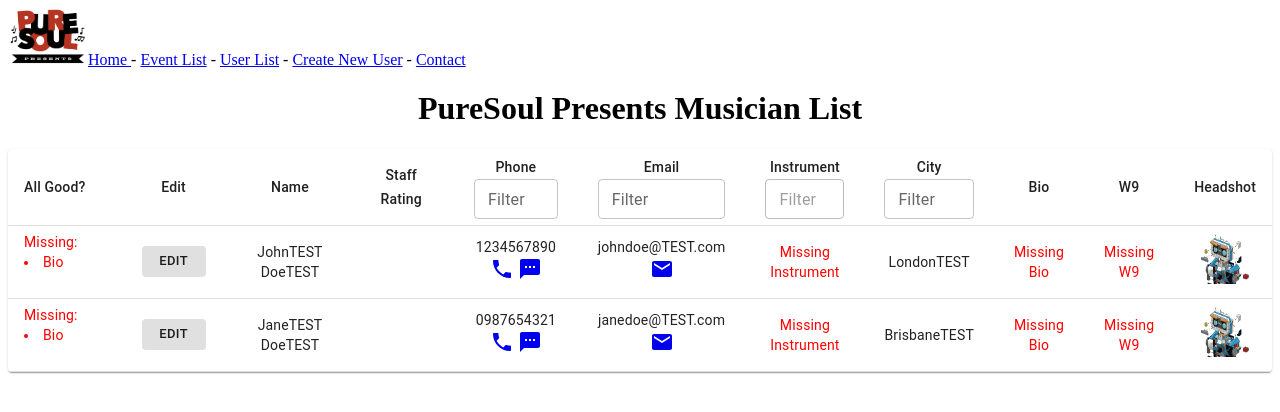
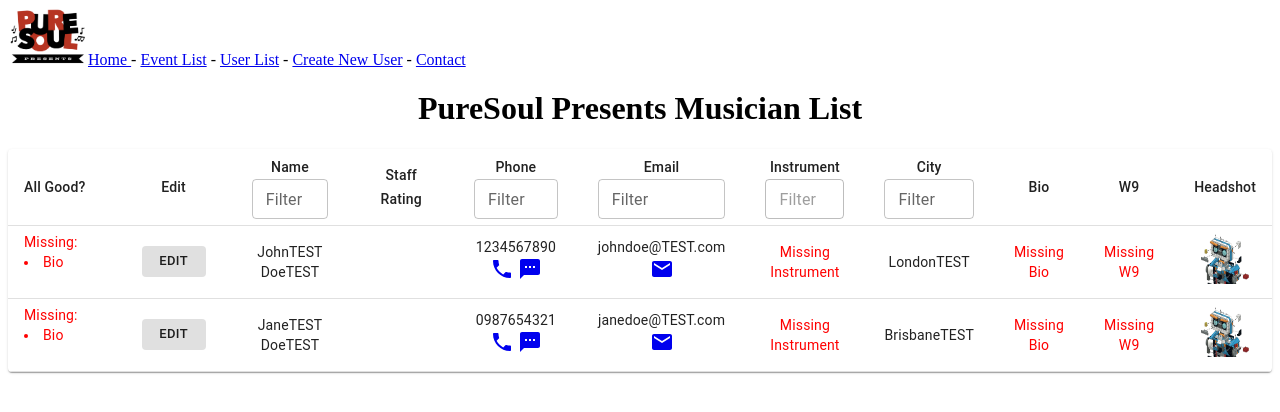
Before and after one commit to elijahsamuels/puresoulpresents-frontend, a React (Create React App) app: page /userlist in a window 1280 px wide. Shown: the top 412 px of the page. Built offline with nearby package versions, Linux system fonts and the light colour scheme; no server answers.

Commit message:
added filter by name for UserList

```diff
--- a/src/pages/UserList.js
+++ b/src/pages/UserList.js
@@ -35,6 +35,7 @@ function UserList(props) {
   const [searchInstrument, setSearchInstrument] = useState("")
   const [searchPhone, setSearchPhone] = useState("")
   const [searchEmail, setSearchEmail] = useState("")
+  const [searchName, setSearchName] = useState("")
 
 
   // console.log("props: ", props.users.users);
@@ -366,6 +367,14 @@ function UserList(props) {
 
               <TableCell key={"firstname"} id={"firstname"} align="center" width="10%">
                 Name
+                <TextField
+                    label="Filter"
+                    id="outlined-size-small"
+                    size="small"
+                    placeholder="Name filter..."
+                    onChange={(e) => {setSearchName(e.target.value)}}
+                    autoComplete="disabled"
+                  />
               </TableCell>
 
               <TableCell key={"user_staff_rating"} id={"user_staff_rating"} align="center" width="10%">
@@ -379,6 +388,7 @@ function UserList(props) {
                     size="small"
                     placeholder="Phone filter..."
                     onChange={(e) => {setSearchPhone(e.target.value)}}
+                    autoComplete="disabled"
                   />
               </TableCell>
               <TableCell key={"email"} id={"email"} align="center" width="10%">
@@ -389,6 +399,7 @@ function UserList(props) {
                     size="small"
                     placeholder="Email filter..."
                     onChange={(e) => {setSearchEmail(e.target.value)}}
+                    autoComplete="disabled"
                   />
               </TableCell>
               <TableCell key={"instrument"} id={"instrument"} align="center" width="10%">
@@ -399,6 +410,7 @@ function UserList(props) {
                     size="small"
                     placeholder="Instrument filter..."
                     onChange={(e) => {setSearchInstrument(e.target.value)}}
+                    autoComplete="disabled"
                     disabled
                   />
               </TableCell>
@@ -410,6 +422,7 @@ function UserList(props) {
                     size="small"
                     placeholder="City filter..."
                     onChange={(e) => {setSearchCity(e.target.value)}}
+                    autoComplete="disabled"
                   />
               </TableCell>
               <TableCell key={"bio"} bio={"bio"} align="center" height="10">
@@ -464,6 +477,14 @@ function UserList(props) {
               } else if (val.email.toLowerCase().includes(searchEmail.toLowerCase())){
                 return val;
               } else if (val.email === "") {
+                return val;
+              }
+            })
+            // Name Filter
+            .filter(val => {
+              if (searchName === "") {
+                return val;
+              } else if (val.first_name.toLowerCase().includes(searchName.toLowerCase()) || val.last_name.toLowerCase().includes(searchName.toLowerCase())){
                 return val;
               }
             })
```
